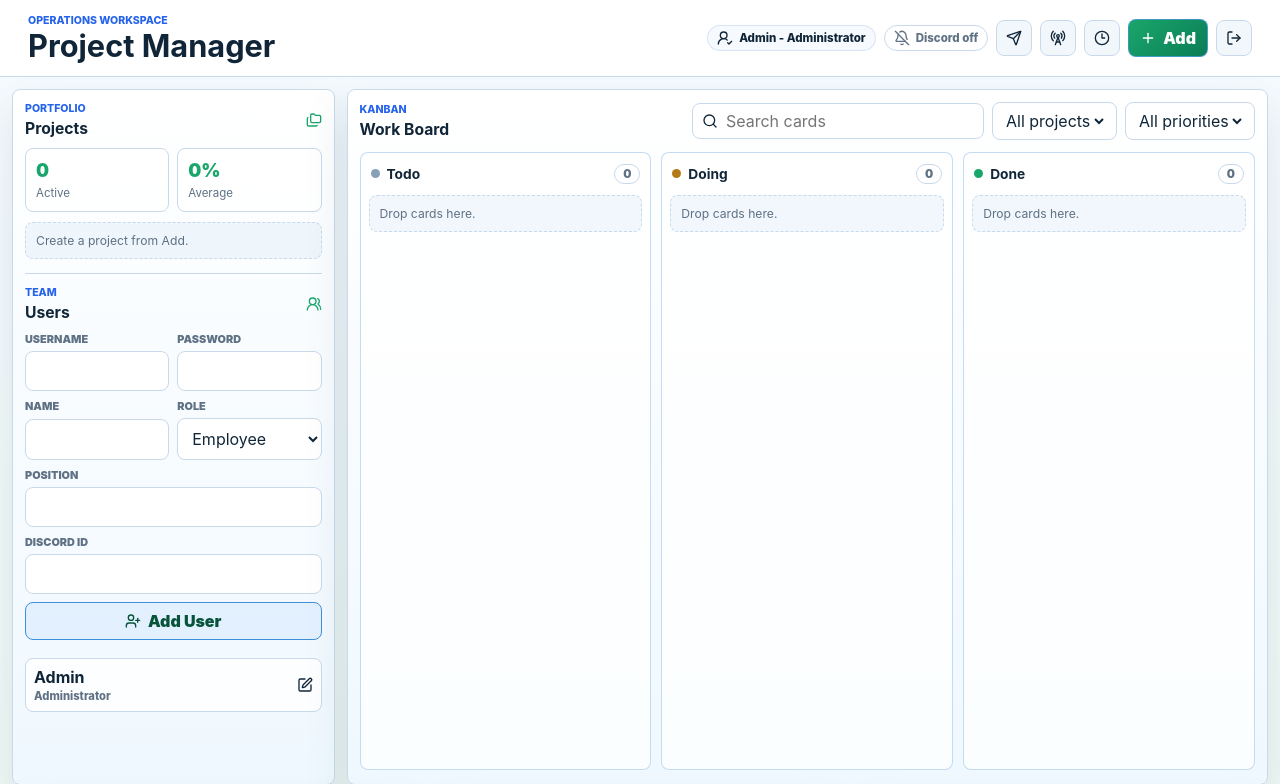
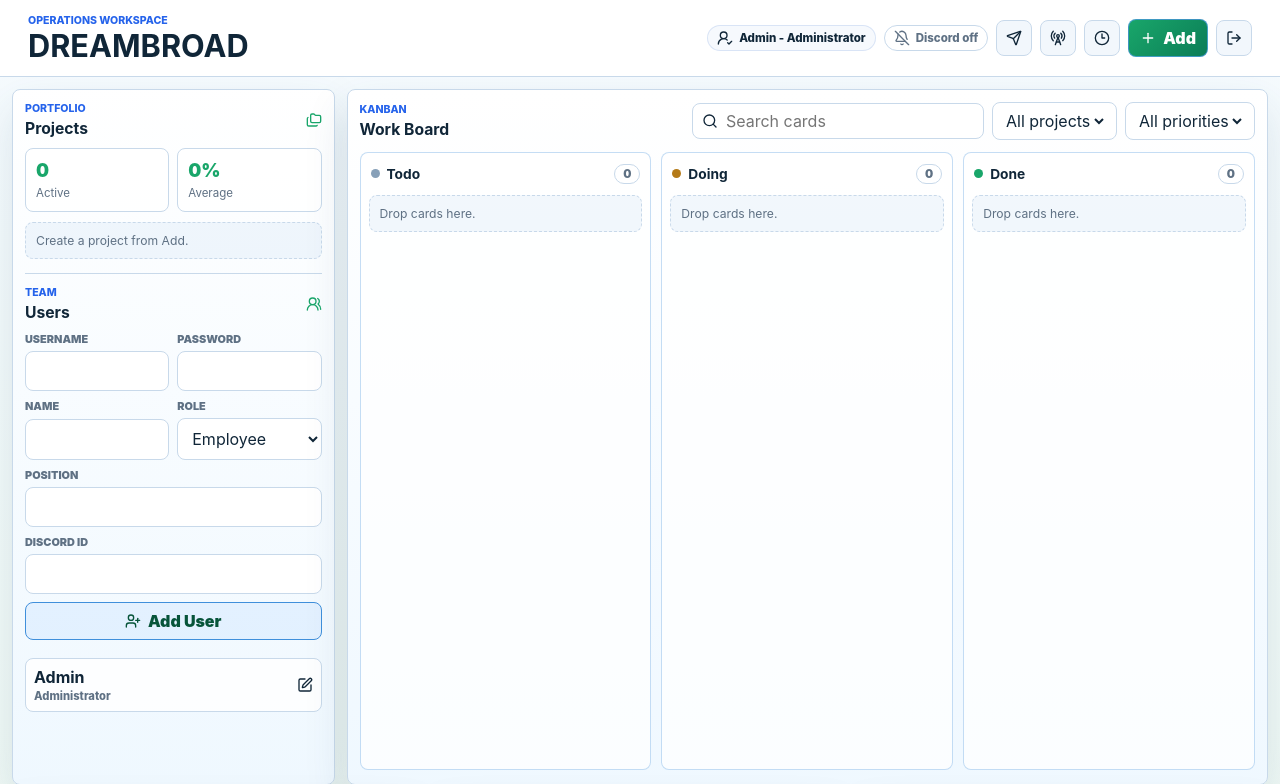
Before and after one commit to blackeyy22/Project_Manager, a Flask app: page / in a window 1280 px wide. Shown: the top 784 px of the page. Run offline with Flask 3, Linux system fonts and the light colour scheme; the visitor is signed in with stand-in values (Sample User, id 1); data comes from the database, SQL or seed files in the repository; data that the repository does not hold is empty.

Commit message:
Change title and header from 'Project Manager' to 'DREAMBROAD'

```diff
--- a/templates/index.html
+++ b/templates/index.html
@@ -3,7 +3,7 @@
 <head>
   <meta charset="utf-8">
   <meta name="viewport" content="width=device-width, initial-scale=1">
-  <title>Project Manager</title>
+  <title>DREAMBROAD</title>
   <link rel="stylesheet" href="{{ url_for('static', filename='app.css') }}">
   <script src="https://unpkg.com/lucide@latest/dist/umd/lucide.min.js" defer></script>
 </head>
@@ -11,7 +11,7 @@
   <header class="app-header">
     <div>
       <p class="eyebrow">Operations Workspace</p>
-      <h1>Project Manager</h1>
+      <h1>DREAMBROAD</h1>
     </div>
     <div class="header-actions">
       <span class="user-pill">
```
